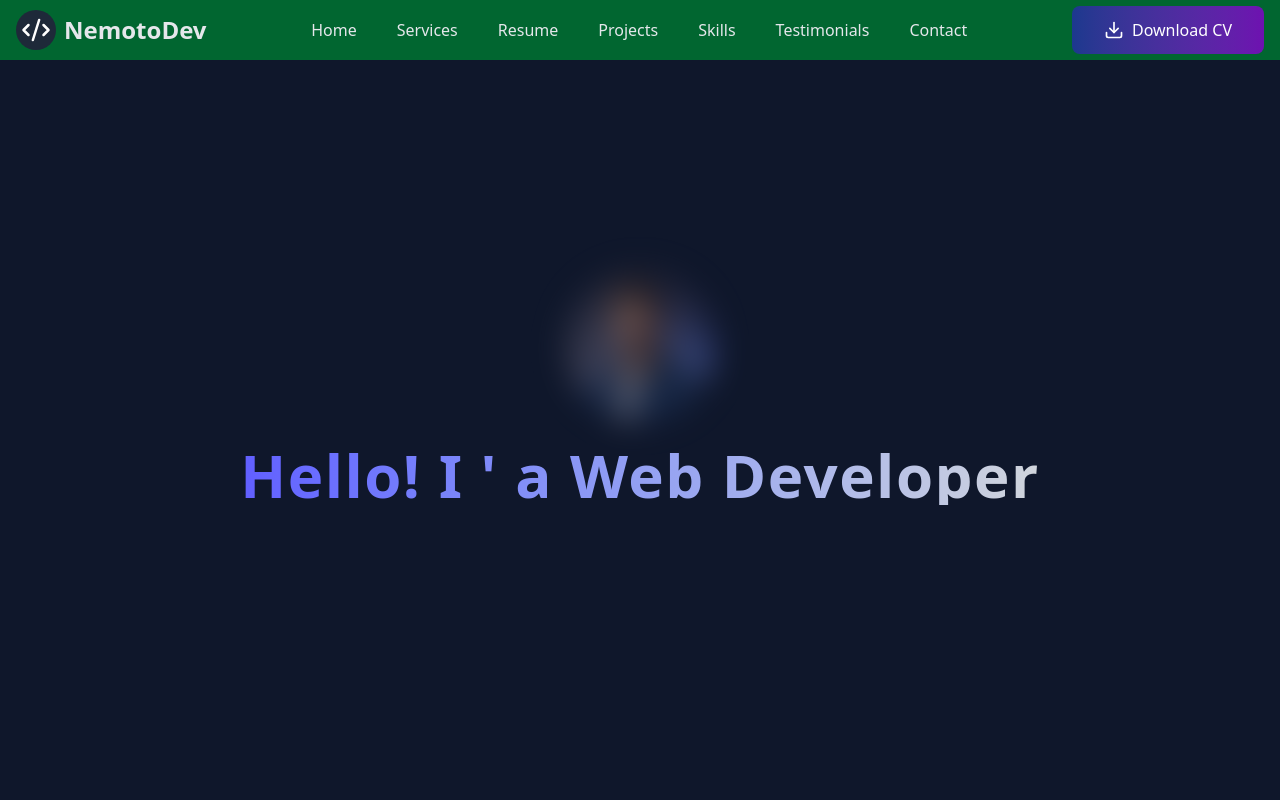
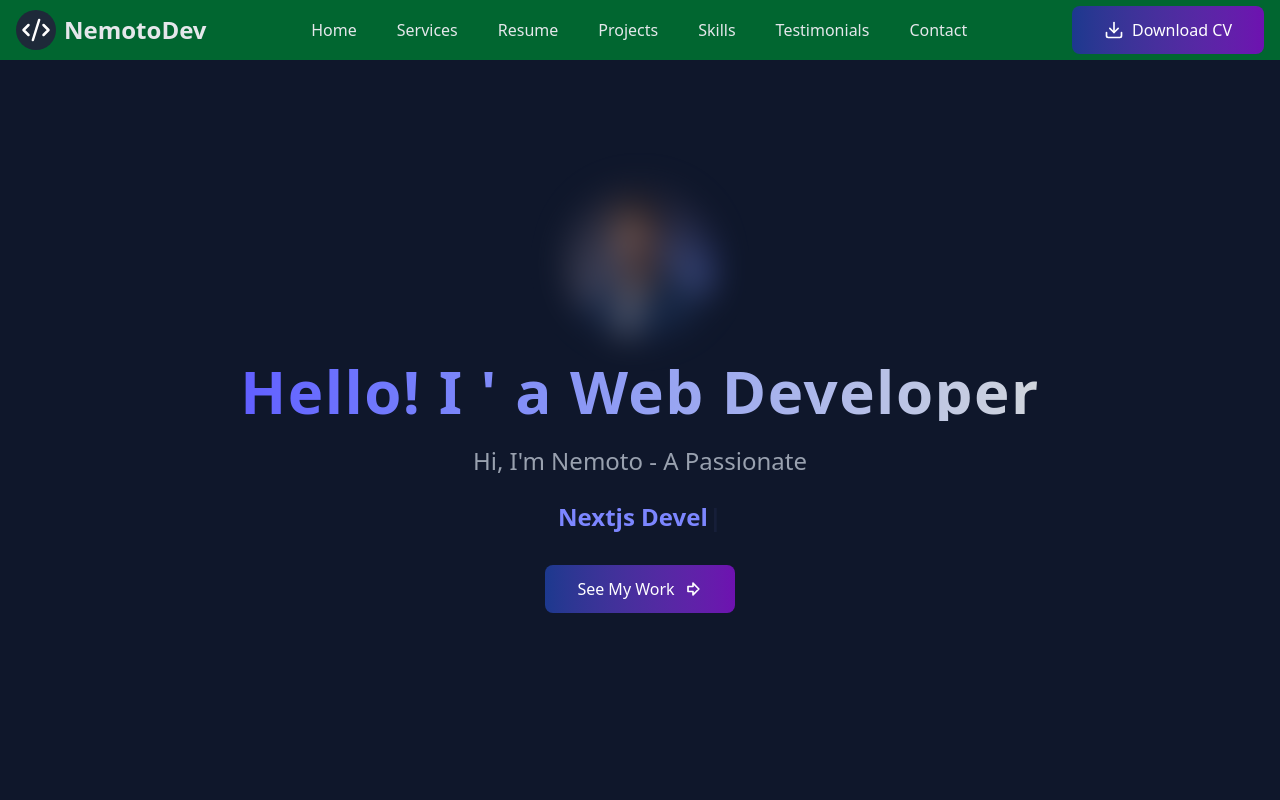
Before and after one commit to Maylon-tech/Dev-Port_omega, a Next.js app: page / in a window 1280 px wide. Shown: the top 800 px of the page. Built offline with nearby package versions, Linux system fonts and the light colour scheme.

Commit message:
hero section text animated typewriter

```diff
--- a/package.json
+++ b/package.json
@@ -12,7 +12,8 @@
     "next": "16.1.6",
     "react": "19.2.3",
     "react-dom": "19.2.3",
-    "react-icons": "^5.5.0"
+    "react-icons": "^5.5.0",
+    "typewriter-effect": "^2.22.0"
   },
   "devDependencies": {
     "@tailwindcss/postcss": "^4",
--- a/src/components/LinkButton.tsx
+++ b/src/components/LinkButton.tsx
@@ -7,7 +7,7 @@ interface LinkButtonProps {
     icon?: IconType,
     iconPosition?: "right" | "left",
     rounded?: boolean,
-    download: boolean
+    download?: boolean
 }
 
 const LinkButton = ({
--- /dev/null
+++ b/src/components/home/hero/AnimatedIntro.tsx
@@ -0,0 +1,30 @@
+import Typewriter from 'typewriter-effect'
+
+
+const AnimatedIntro = () => {
+  return (
+    <div className="text-lg sm:text-2xl h-30 px-8 text-center font-medium text-gray-400">
+      Hi, I&apos;m Nemoto - A Passionate
+      <span className="text-indigo-400 font-bold">
+        <Typewriter
+            options={{
+                strings: [
+                    "Fullstack Developer",
+                    "Nextjs Developer",
+                    "ReactJS Expert",
+                    "Tech Enthusiast",
+                    "UI/UX Designer",
+                ],
+                autoStart: true,
+                loop: true,
+                delay: 75,
+                deleteSpeed: 50,
+                wrapperClassName: "inline-block py-6"
+            }}
+        />
+      </span>
+    </div>
+  )
+}
+
+export default AnimatedIntro
--- a/src/components/home/hero/HeroSection.tsx
+++ b/src/components/home/hero/HeroSection.tsx
@@ -1,4 +1,9 @@
+"use client"
+
 import Image from "next/image"
+import AnimatedIntro from "./AnimatedIntro"
+import LinkButton from "@/components/LinkButton"
+import { LuArrowBigRight } from "react-icons/lu"
 
 
 const HeroSection = () => {
@@ -18,8 +23,15 @@ const HeroSection = () => {
         </div>
 
         <h1 className="text-center text-3xl sm:text-4xl md:text-5xl lg:text-6xl my-6 font-bold tracking-wide text-transparent bg-clip-text bg-linear-to-r from-indigo-500 to-gray-300">
-        Hello! I &apos; a Web Developer
-      </h1>
+          Hello! I &apos; a Web Developer
+        </h1>
+
+        <AnimatedIntro />
+        <LinkButton
+          href="#projects"
+          text="See My Work"
+          icon={LuArrowBigRight}
+        />
       </div>
 
 
--- a/src/components/home/projects/ProjectsSection.tsx
+++ b/src/components/home/projects/ProjectsSection.tsx
@@ -2,7 +2,7 @@
 
 const ProjectsSection = () => {
   return (
-    <section id="about" className='h-screen relative flex justify-center items-center overflow-hidden flex-col'>
+    <section id="projects" className='h-screen relative flex justify-center items-center overflow-hidden flex-col bg-slate-500'>
       <p className="text-gray-300">PROJECTS</p>
     </section>
   )
--- a/src/components/home/skills/SkillsSection.tsx
+++ b/src/components/home/skills/SkillsSection.tsx
@@ -3,7 +3,7 @@
 
 const SkillsSection = () => {
   return (
-    <section id="skills" className='h-screen relative flex justify-center items-center overflow-hidden flex-col'>
+    <section id="skills" className='h-screen relative flex justify-center items-center overflow-hidden flex-col bg-slate-800'>
       <p className="text-gray-300">SKILLS</p>
     </section>
   )
```
Also changed, not shown: 1 other file (tests, documents, lock files or other folders).
